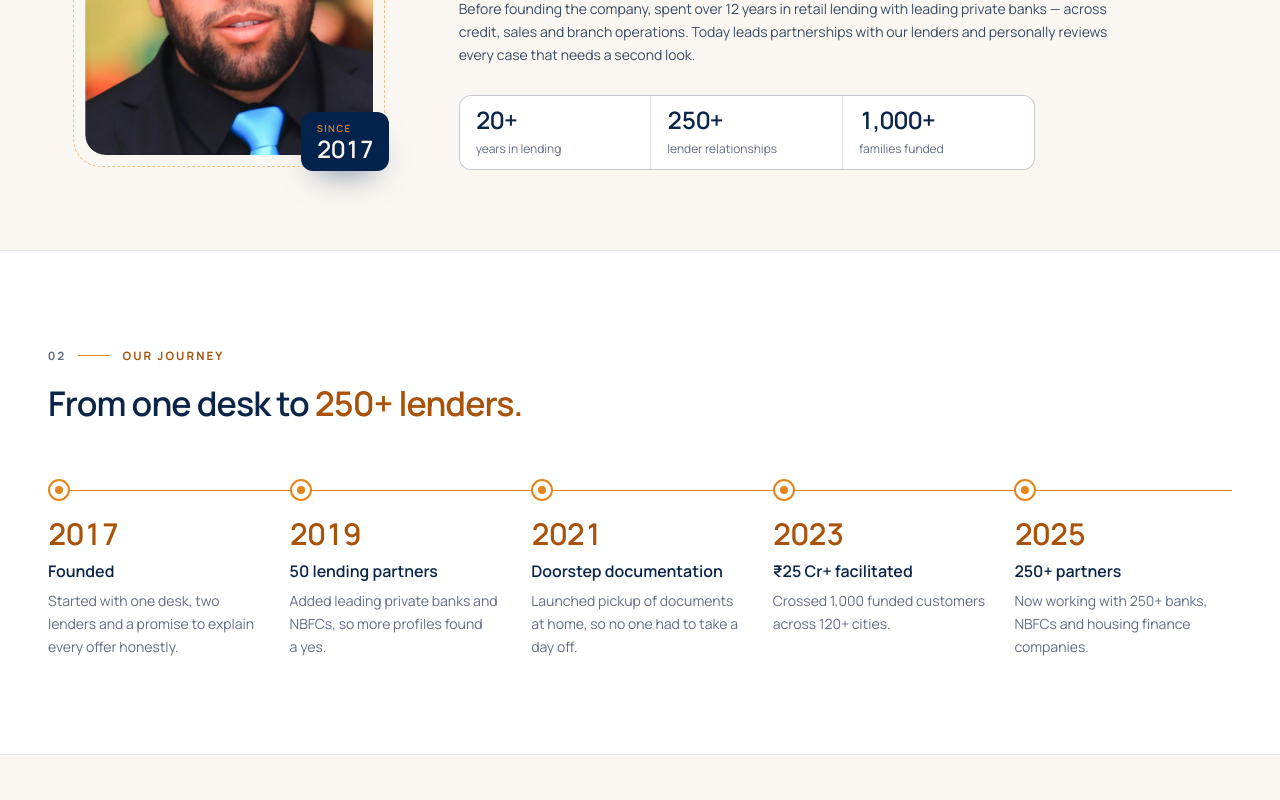
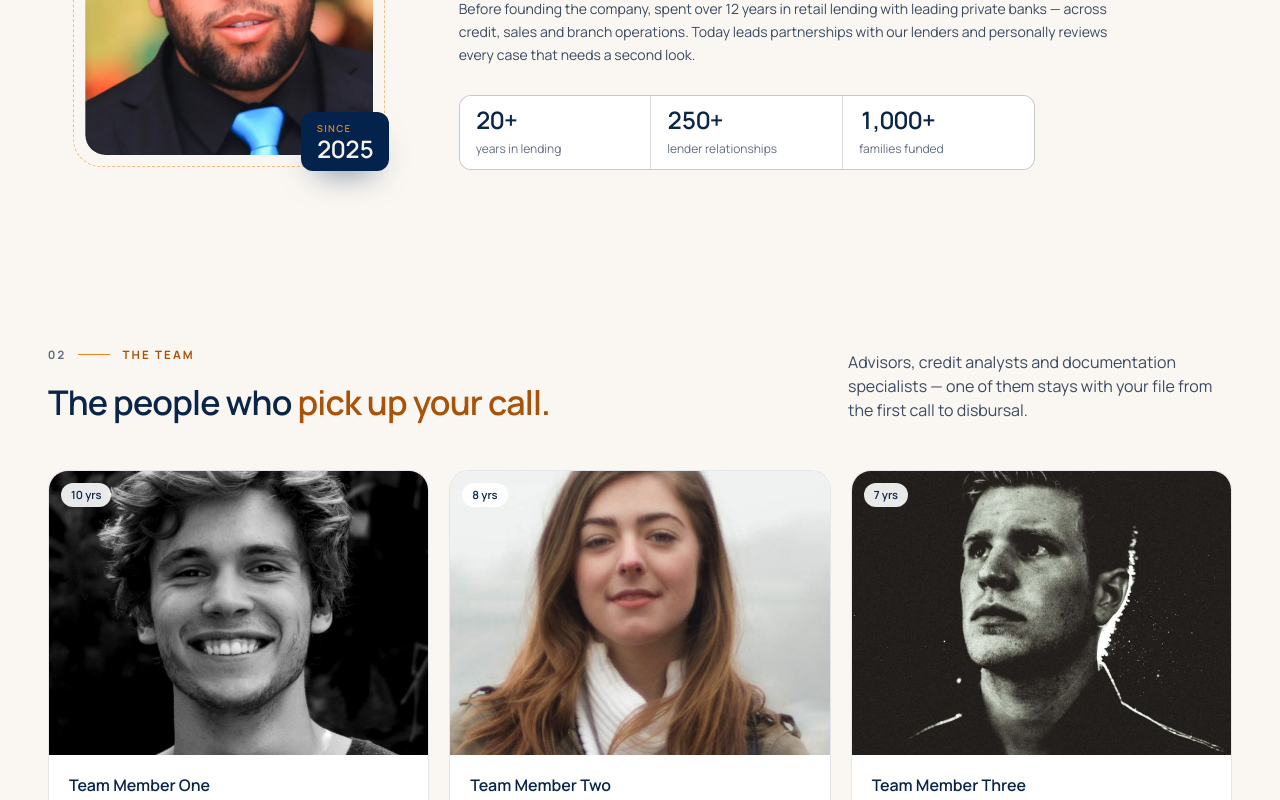
Before and after one commit to poojasharma68/aq-finance, a Next.js app: page /about in a window 1280 px wide. Shown: the part 1080-1880 px from the top of the page. Built offline with nearby package versions, Linux system fonts and the light colour scheme.

Commit message:
feat: integrate nodemailer for email submissions and update contact details

```diff
--- a/package.json
+++ b/package.json
@@ -15,6 +15,7 @@
     "lucide-react": "^1.46.0",
     "motion": "^13.4.0",
     "next": "16.3.5",
+    "nodemailer": "^10.0.12",
     "react": "19.2.8",
     "react-dom": "19.2.8",
     "react-hook-form": "^7.88.0",
--- a/src/app/about/about-sections.jsx
+++ b/src/app/about/about-sections.jsx
@@ -1,10 +1,9 @@
 "use client";
 
-import { useRef } from "react";
 import Image from "next/image";
-import { motion, useScroll, useTransform } from "motion/react";
+import { motion } from "motion/react";
 import { Languages, Quote } from "lucide-react";
-import { founder, milestones, team } from "@/data/team";
+import { founder, team } from "@/data/team";
 import { CountUp, EASE, Reveal, Stagger, StaggerItem } from "@/components/motion";
 import { SectionLabel } from "@/components/ui";
 import { cn } from "@/lib/cn";
@@ -121,63 +120,13 @@ export function FounderSpotlight() {
 
 /* ------------------------------------------------------------------ */
 
-export function Journey() {
-  const ref = useRef(null);
-  const { scrollYProgress } = useScroll({ target: ref, offset: ["start 75%", "end 60%"] });
-  const lineScale = useTransform(scrollYProgress, [0, 1], [0, 1]);
-
-  return (
-    <section className="border-y border-line bg-surface py-16 md:py-24">
-      <div className="shell">
-        <SectionLabel index="02">Our journey</SectionLabel>
-        <Reveal as="h2" className="heading-2 mt-5 max-w-xl text-ink">
-          From one desk to <em className="text-saffron-ink">250+ lenders.</em>
-        </Reveal>
-
-        <div ref={ref} className="relative mt-14">
-          {/* rail: grey track, saffron fill that draws with scroll */}
-          <div aria-hidden="true" className="absolute left-[0.6875rem] top-2 bottom-2 w-px bg-line md:left-0 md:right-0 md:top-[0.6875rem] md:bottom-auto md:h-px md:w-auto" />
-          <motion.div
-            aria-hidden="true"
-            style={{ scaleY: lineScale }}
-            className="absolute left-[0.6875rem] top-2 bottom-2 w-px origin-top bg-saffron md:hidden"
-          />
-          <motion.div
-            aria-hidden="true"
-            style={{ scaleX: lineScale }}
-            className="absolute left-0 right-0 top-[0.6875rem] hidden h-px origin-left bg-saffron md:block"
-          />
-
-          <Stagger as="ol" stagger={0.12} className="grid gap-10 md:grid-cols-5 md:gap-6">
-            {milestones.map((m) => (
-              <StaggerItem as="li" key={m.year} className="relative pl-10 md:pl-0 md:pt-10">
-                <span
-                  aria-hidden="true"
-                  className="absolute left-0 top-0.5 grid size-[1.375rem] place-items-center rounded-full border-2 border-saffron bg-surface md:top-0"
-                >
-                  <span className="size-2 rounded-full bg-saffron" />
-                </span>
-                <p className="figure text-3xl leading-none text-saffron-ink tabular">{m.year}</p>
-                <h3 className="heading-4 mt-3 text-ink">{m.title}</h3>
-                <p className="mt-2 text-sm leading-relaxed text-muted">{m.body}</p>
-              </StaggerItem>
-            ))}
-          </Stagger>
-        </div>
-      </div>
-    </section>
-  );
-}
-
-/* ------------------------------------------------------------------ */
-
 export function TeamGrid() {
   return (
     <section className="py-16 md:py-24">
       <div className="shell">
         <div className="flex flex-col gap-4 md:flex-row md:items-end md:justify-between">
           <div>
-            <SectionLabel index="03">The team</SectionLabel>
+            <SectionLabel index="02">The team</SectionLabel>
             <Reveal as="h2" className="heading-2 mt-5 max-w-xl text-ink">
               The people who <em className="text-saffron-ink">pick up your call.</em>
             </Reveal>
--- a/src/app/about/page.jsx
+++ b/src/app/about/page.jsx
@@ -1,7 +1,7 @@
 import { brand } from "@/data/site";
 import { PageHero } from "@/components/page-hero";
 import { CtaBand } from "@/components/home/sections";
-import { FounderSpotlight, Journey, TeamMarquee, TeamGrid } from "./about-sections";
+import { FounderSpotlight, TeamMarquee, TeamGrid } from "./about-sections";
 
 export const metadata = {
   title: "About us",
@@ -20,7 +20,6 @@ export default function AboutPage() {
         align="start"
       />
       <FounderSpotlight />
-      <Journey />
       <TeamGrid />
       <CtaBand
         title="Talk to someone who knows lending."
--- a/src/app/api/applications/route.js
+++ b/src/app/api/applications/route.js
@@ -1,7 +1,11 @@
 import { z } from "zod";
-import { applicationSchema } from "@/lib/schemas";
+import { applicationSchema, contactModes, employmentTypes, genders } from "@/lib/schemas";
 import { createReference, saveSubmission } from "@/lib/submissions";
+import { sendSubmissionEmail } from "@/lib/mailer";
+import { amountRanges, loans, salaryRanges, turnoverRanges } from "@/data/loans";
 import { brand } from "@/data/site";
+
+const labelOf = (list, value) => list.find((item) => item.value === value)?.label ?? value;
 
 export async function POST(request) {
   let body;
@@ -25,13 +29,60 @@ export async function POST(request) {
 
   const { website, consent, ...application } = result.data;
   const reference = createReference(brand.short);
+  const receivedAt = new Date();
 
   await saveSubmission("applications", {
     reference,
-    receivedAt: new Date().toISOString(),
+    receivedAt: receivedAt.toISOString(),
     consentGiven: consent,
     ...application,
   });
 
+  const a = application;
+  const loanName = loans.find((l) => l.slug === a.loanType)?.name ?? a.loanType;
+  const salaried = a.employmentType === "salaried";
+
+  try {
+    await sendSubmissionEmail({
+      subject: `New loan application ${reference} — ${a.fullName}, ${loanName}`,
+      heading: `New loan application (${reference})`,
+      replyTo: a.email,
+      rows: [
+        ["Reference", reference],
+        ["Received", receivedAt.toLocaleString("en-IN", { timeZone: "Asia/Kolkata" })],
+        ["Full name", a.fullName],
+        ["Mobile", a.mobile],
+        ["Email", a.email],
+        ["Date of birth", a.dob],
+        ["Gender", labelOf(genders, a.gender)],
+        ["PAN", a.pan],
+        ["Employment", labelOf(employmentTypes, a.employmentType)],
+        ...(salaried
+          ? [
+              ["Company", a.companyName],
+              ["Work email", a.workEmail],
+              ["Monthly salary", labelOf(salaryRanges, a.monthlySalary)],
+            ]
+          : [
+              ["Business name", a.businessName],
+              ["Annual turnover", labelOf(turnoverRanges, a.annualTurnover)],
+            ]),
+        ["Loan type", loanName],
+        ["Amount", labelOf(amountRanges, a.amountRange)],
+        ["Purpose", a.purpose],
+        ["City / state", a.city],
+        ["PIN code", a.pincode],
+        ["Preferred contact", labelOf(contactModes, a.contactMode)],
+        ["Consent given", consent ? "Yes" : "No"],
+      ],
+    });
+  } catch (error) {
+    console.error("[applications] email failed:", error);
+    return Response.json(
+      { ok: false, message: "We couldn't send your application right now. Please try again in a minute." },
+      { status: 502 },
+    );
+  }
+
   return Response.json({ ok: true, reference }, { status: 201 });
 }
--- a/src/app/apply/apply-form.jsx
+++ b/src/app/apply/apply-form.jsx
@@ -487,7 +487,6 @@ export function ApplyForm({ initialType, initialAmount }) {
             <p className="eyebrow text-saffron!">After you submit</p>
             <ol className="mt-4 space-y-4 text-sm">
               {[
-                ["Advisor call", "Within 30 minutes, from a +91 number ending 4455."],
                 ["Shortlist of offers", "Two or three lenders, with rate, fee and tenure side by side."],
                 ["Documents", "Upload from your phone or book a doorstep pickup."],
               ].map(([title, body]) => (
--- a/src/data/site.js
+++ b/src/data/site.js
@@ -33,9 +33,9 @@ export const contact = {
   phoneHref: "tel:18002104455",
   whatsapp: "+91 98110 44552",
   whatsappHref: "https://wa.me/919811044552",
-  email: "hello@sbft.in",
+  email: "docs@shreebalajifintech.com",
   hours: "Mon–Sat, 9:30 am – 6:30 pm",
-  grievance: { name: "Ritika Malhotra", email: "grievance@sbft.in" },
+  grievance: { name: "Ritika Malhotra", email: "docs@shreebalajifintech.com" },
 };
 
 export const offices = [
@@ -57,7 +57,7 @@ export const offices = [
 ];
 
 export const stats = [
-{ label: "Loans facilitated", value: 25, suffix: " Cr+", note: "since 2017" },  { label: "Customers funded", value: 1000, suffix: "+", note: "across 120+ cities" },
+{ label: "Loans facilitated", value: 25, suffix: " Cr+", note: "since 2025" },  { label: "Customers funded", value: 1000, suffix: "+", note: "across 120+ cities" },
   { label: "Lending partners", value: 250, suffix: "+", note: "banks, NBFCs & HFCs" },
   { label: "Median time to sanction", value: 72, suffix: " hrs", note: "salaried applicants" },
 ];
--- a/src/data/team.js
+++ b/src/data/team.js
@@ -15,7 +15,7 @@ export const founder = {
   name: "Founder Name",
   role: "Founder & Managing Director",
   photo: "/team/founder.jpg",
-  since: 2017,
+  since: 2025,
   quote:
     "I started this firm after watching families get turned away by one bank and never hear about the ten others that would have said yes. Our job is to make sure that never happens to our customers.",
   bio: [
@@ -80,11 +80,3 @@ export const team = [
     languages: ["Hindi", "English"],
   },
 ];
-
-export const milestones = [
-  { year: 2017, title: "Founded", body: "Started with one desk, two lenders and a promise to explain every offer honestly." },
-  { year: 2019, title: "50 lending partners", body: "Added leading private banks and NBFCs, so more profiles found a yes." },
-  { year: 2021, title: "Doorstep documentation", body: "Launched pickup of documents at home, so no one had to take a day off." },
-  { year: 2023, title: "₹25 Cr+ facilitated", body: "Crossed 1,000 funded customers across 120+ cities." },
-  { year: 2025, title: "250+ partners", body: "Now working with 250+ banks, NBFCs and housing finance companies." },
-];
--- /dev/null
+++ b/src/lib/mailer.js
@@ -0,0 +1,65 @@
+import nodemailer from "nodemailer";
+
+// Sends form submissions to the team inbox over SMTP. Configure in .env.local:
+// SMTP_HOST, SMTP_PORT, SMTP_USER, SMTP_PASS, and optionally MAIL_TO / MAIL_FROM.
+
+const DEFAULT_TO = "docs@shreebalajifintech.com";
+
+let transporter;
+
+export function mailerConfigured() {
+  return Boolean(process.env.SMTP_HOST && process.env.SMTP_USER && process.env.SMTP_PASS);
+}
+
+function getTransporter() {
+  if (!transporter) {
+    const port = Number(process.env.SMTP_PORT || 465);
+    transporter = nodemailer.createTransport({
+      host: process.env.SMTP_HOST,
+      port,
+      secure: port === 465,
+      auth: { user: process.env.SMTP_USER, pass: process.env.SMTP_PASS },
+    });
+  }
+  return transporter;
+}
+
+const escapeHtml = (value) =>
+  String(value).replace(/[&<>"']/g, (c) => ({ "&": "&amp;", "<": "&lt;", ">": "&gt;", '"': "&quot;", "'": "&#39;" })[c]);
+
+/**
+ * rows: array of [label, value] pairs; empty values are skipped.
+ * Returns true when sent, false when SMTP is not configured. Throws on send failure.
+ */
+export async function sendSubmissionEmail({ subject, heading, rows, replyTo }) {
+  if (!mailerConfigured()) {
+    console.warn("[mailer] SMTP is not configured — skipping email for:", subject);
+    return false;
+  }
+
+  const filled = rows.filter(([, value]) => value !== undefined && value !== null && String(value).trim() !== "");
+
+  const text = [heading, "", ...filled.map(([label, value]) => `${label}: ${value}`)].join("\n");
+  const html = `
+    <h2 style="font-family:Arial,sans-serif;margin:0 0 12px">${escapeHtml(heading)}</h2>
+    <table cellpadding="8" style="border-collapse:collapse;font-family:Arial,sans-serif;font-size:14px">
+      ${filled
+        .map(
+          ([label, value]) => `<tr>
+            <td style="border:1px solid #ddd;background:#f6f6f6;font-weight:bold;white-space:nowrap">${escapeHtml(label)}</td>
+            <td style="border:1px solid #ddd">${escapeHtml(value).replace(/\n/g, "<br>")}</td>
+          </tr>`,
+        )
+        .join("")}
+    </table>`;
+
+  await getTransporter().sendMail({
+    from: process.env.MAIL_FROM || process.env.SMTP_USER,
+    to: process.env.MAIL_TO || DEFAULT_TO,
+    replyTo,
+    subject,
+    text,
+    html,
+  });
+  return true;
+}
```
Also changed, not shown: 1 other file (tests, documents, lock files or other folders).
